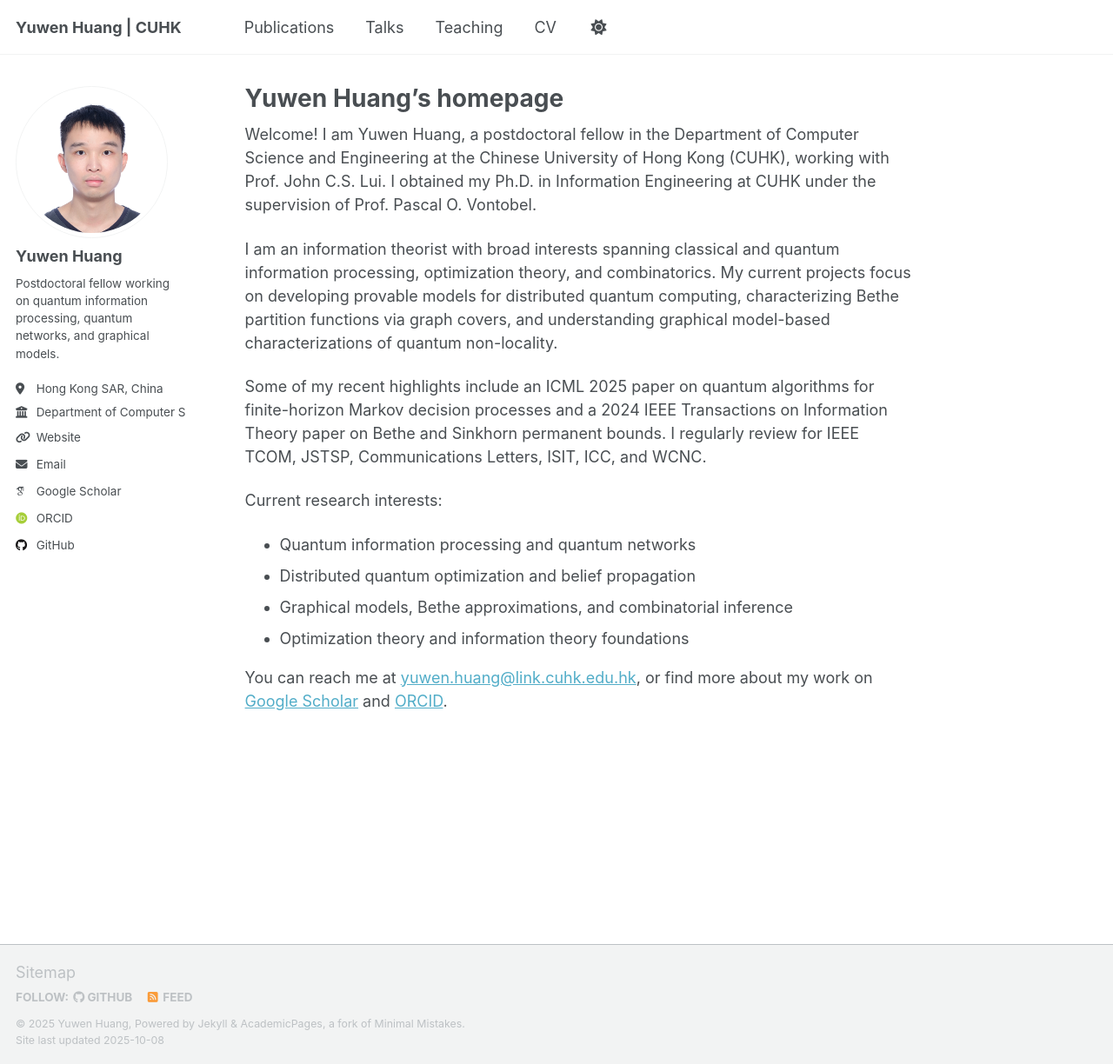
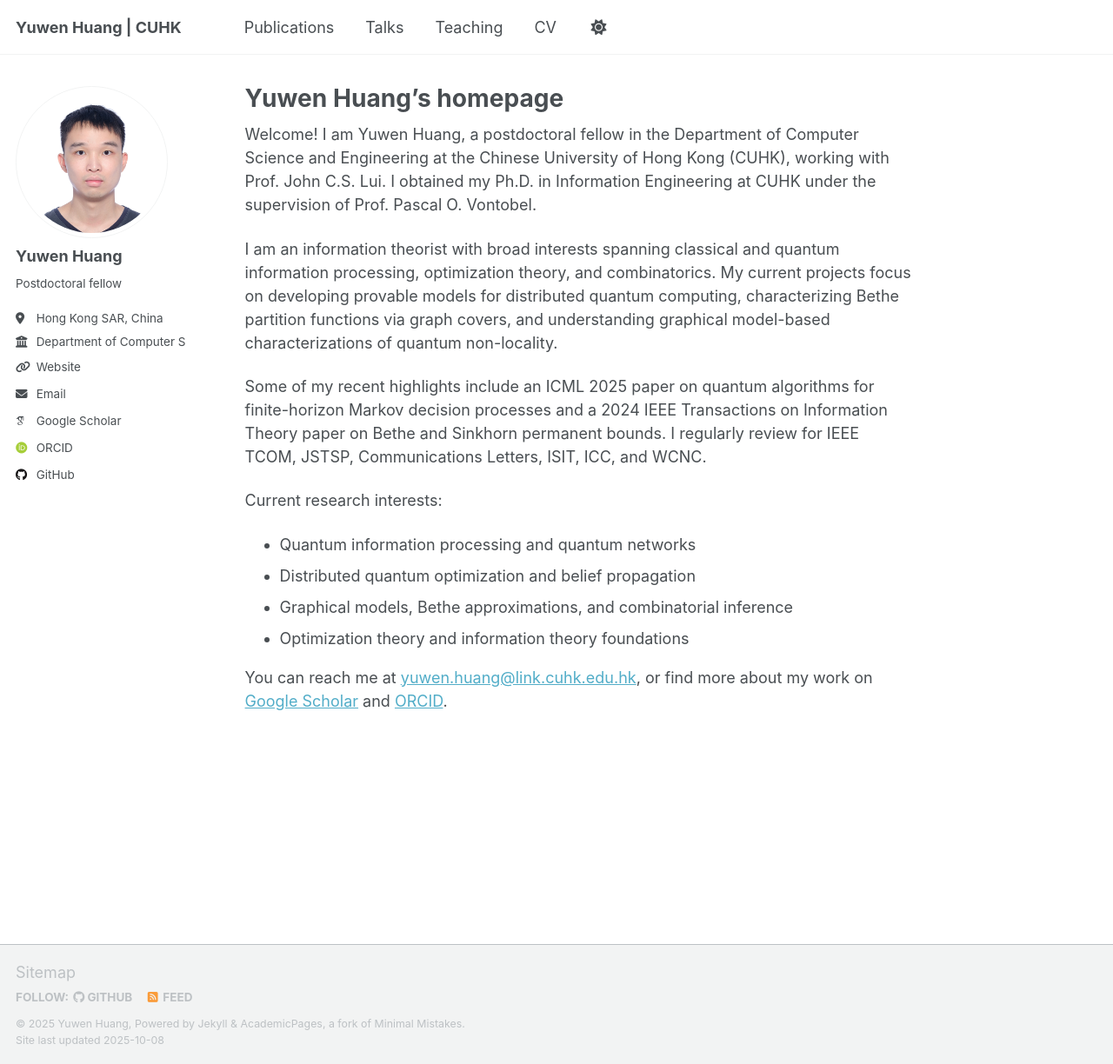
Before and after one commit to YuwenHuang0/YuwenHuang0.github.io, a Jekyll site: the page built from _pages/about.md, in a window 1280 px wide and 1224 px high. Shown: the whole window at 87% size. Built offline with Jekyll 4.4.1, drawn with Linux system fonts in a browser that asks for light colours; some web fonts are replaced; a script that is not in the unit is left out.

Commit message:
Update _config.yml

```diff
--- a/_config.yml
+++ b/_config.yml
@@ -26,7 +26,7 @@ author:
   avatar           : "yuwen_photo.jpg"
   name             : "Yuwen Huang"
   pronouns         : # example: "she/her"
-  bio              : "Postdoctoral fellow working on quantum information processing, quantum networks, and graphical models."
+  bio              : "Postdoctoral fellow"
   location         : "Hong Kong SAR, China"
   employer         : "Department of Computer Science and Engineering, CUHK"
   uri              : "https://yuwenhuang0.github.io"
```
